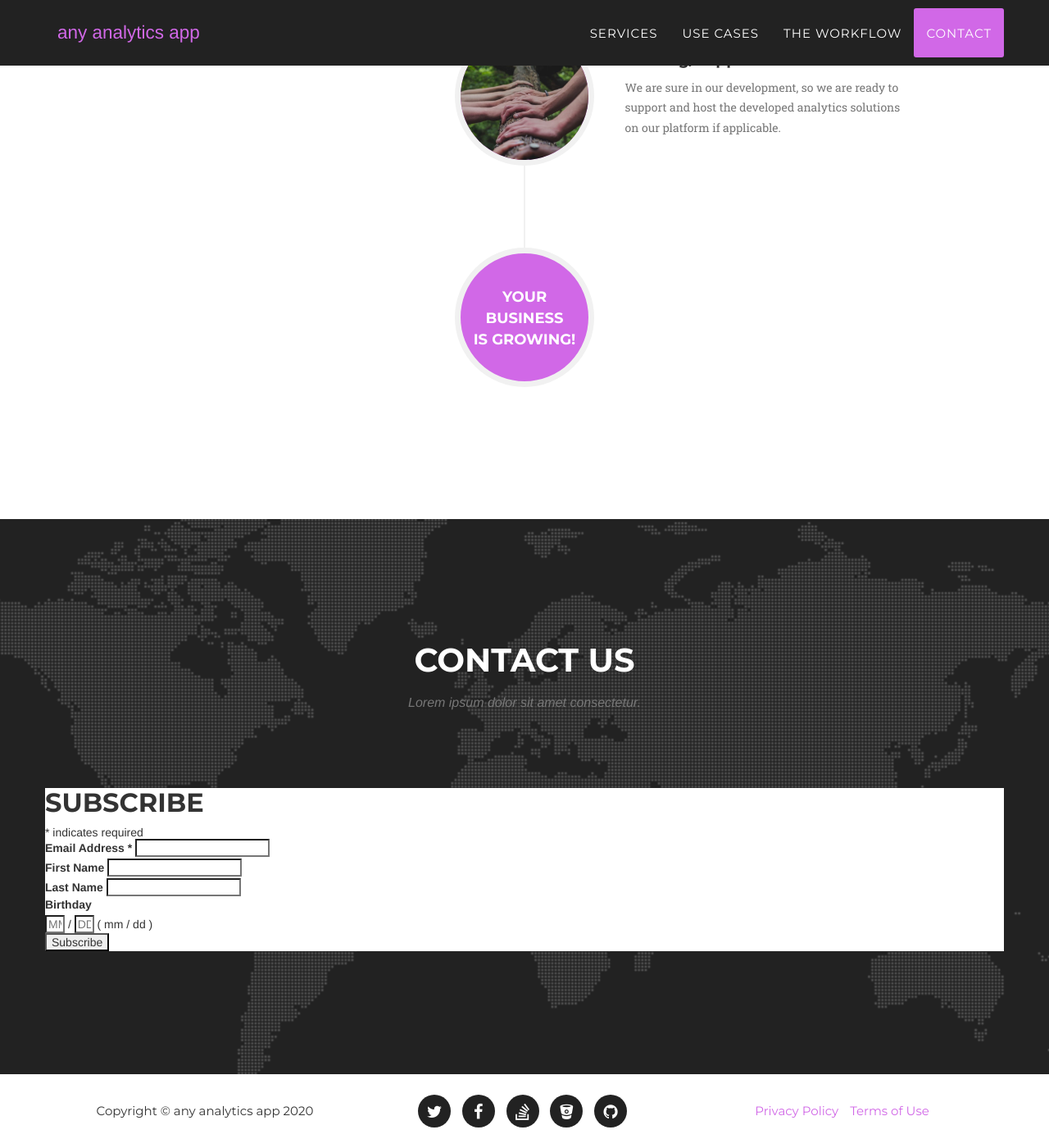
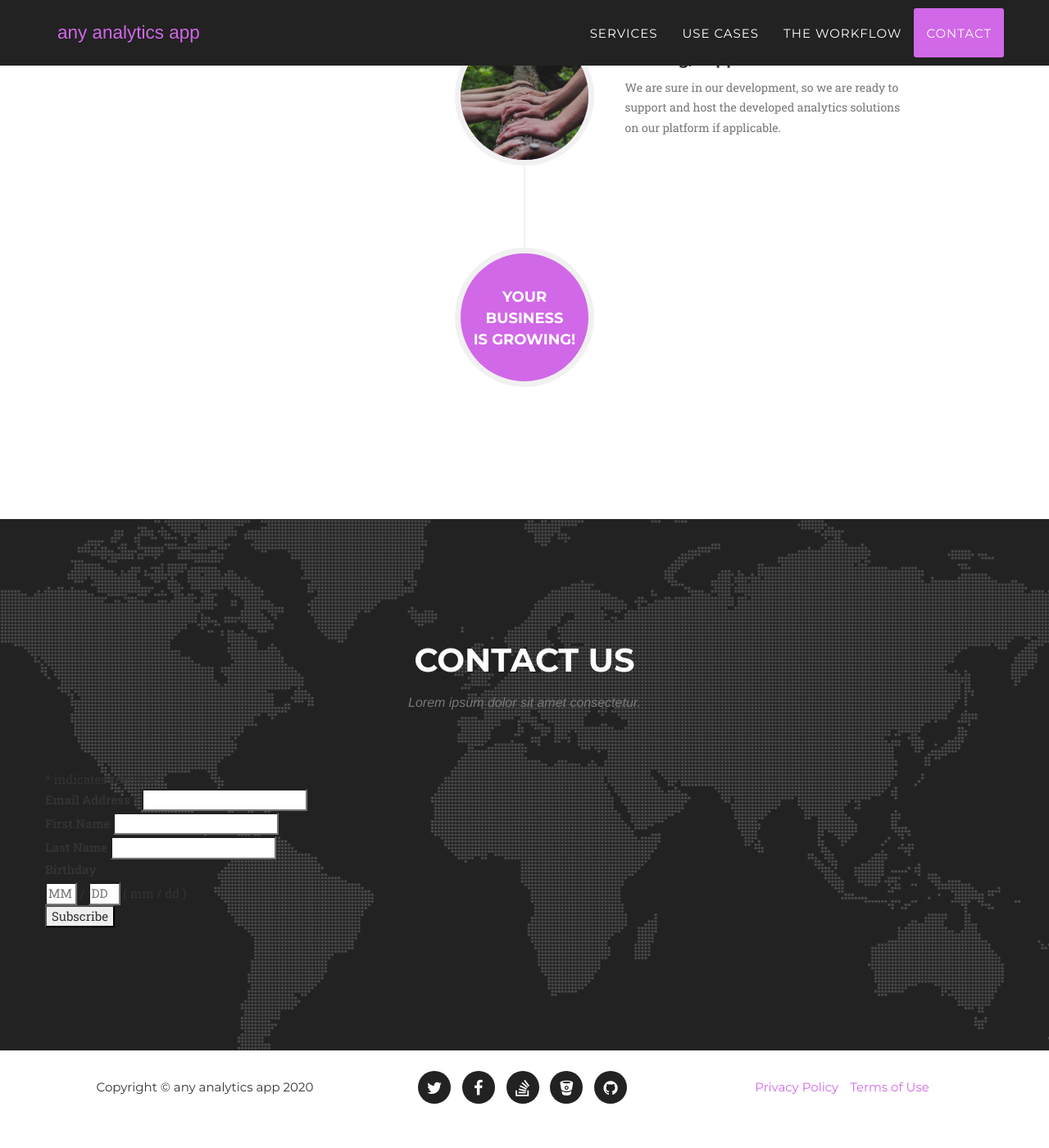
Before and after one commit to anyanalyticsapp/landing, a Jekyll site: the page built from index.html, in a window 1280 px wide and 1400 px high, scrolled down 4797 px. Shown: the whole window at 82% size. Built offline with Jekyll 4.4.1, drawn with Linux system fonts in a browser that asks for light colours; some web fonts are replaced; comment, search, counter and statistics services are not loaded; after the commit the page ends 6168 px from its top, so only the background shows below that.

```diff
--- a/_includes/contact.html
+++ b/_includes/contact.html
@@ -40,14 +40,14 @@
                             <!-- Begin Mailchimp Signup Form -->
                             <link href="//cdn-images.mailchimp.com/embedcode/classic-10_7.css" rel="stylesheet" type="text/css">
                             <style type="text/css">
-                                #mc_embed_signup{background:#fff; clear:left; font:14px Helvetica,Arial,sans-serif; }
+                                /* #mc_embed_signup{background:#fff; clear:left; font:14px Helvetica,Arial,sans-serif; } */
                                 /* Add your own Mailchimp form style overrides in your site stylesheet or in this style block.
                                 We recommend moving this block and the preceding CSS link to the HEAD of your HTML file. */
                             </style>
                             <div id="mc_embed_signup">
                             <form action="https://gmail.us19.list-manage.com/subscribe/post?u=6013ad05e0686f54c1102fde6&amp;id=063f5b0e2d" method="post" id="mc-embedded-subscribe-form" name="mc-embedded-subscribe-form" class="validate" target="_blank" novalidate>
                                 <div id="mc_embed_signup_scroll">
-                                <h2>Subscribe</h2>
+                                <!-- <h2>Subscribe</h2> -->
                             <div class="indicates-required"><span class="asterisk">*</span> indicates required</div>
                             <div class="mc-field-group">
                                 <label for="mce-EMAIL">Email Address  <span class="asterisk">*</span>
```
